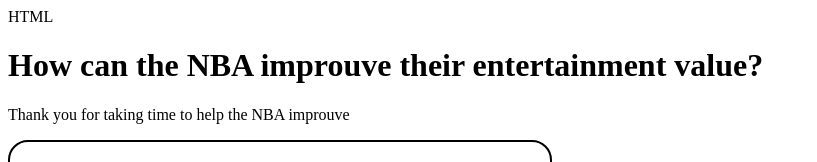
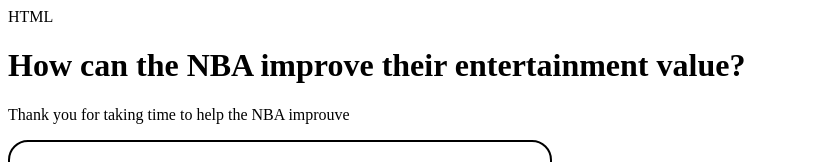
Before and after one commit to Parida2006/freecodecamp_project_survey_form-, a plain HTML site: page index.html in a window 1280 px wide. Shown: the top 162 px of the page, without its empty margins (0-817 px from the left). Drawn offline with Linux system fonts and the light colour scheme.

Commit message:
Update index.html

```diff
--- a/index.html
+++ b/index.html
@@ -1,6 +1,6 @@
 HTML
 <link rel="stylesheet" href="styles.css">
-<h1 id="title">How can the NBA improuve their entertainment value?</h1>
+<h1 id="title">How can the NBA improve their entertainment value?</h1>
 <p id="description">Thank you for taking time to help the NBA improuve</p>
 
 <form id="survey-form">
```
